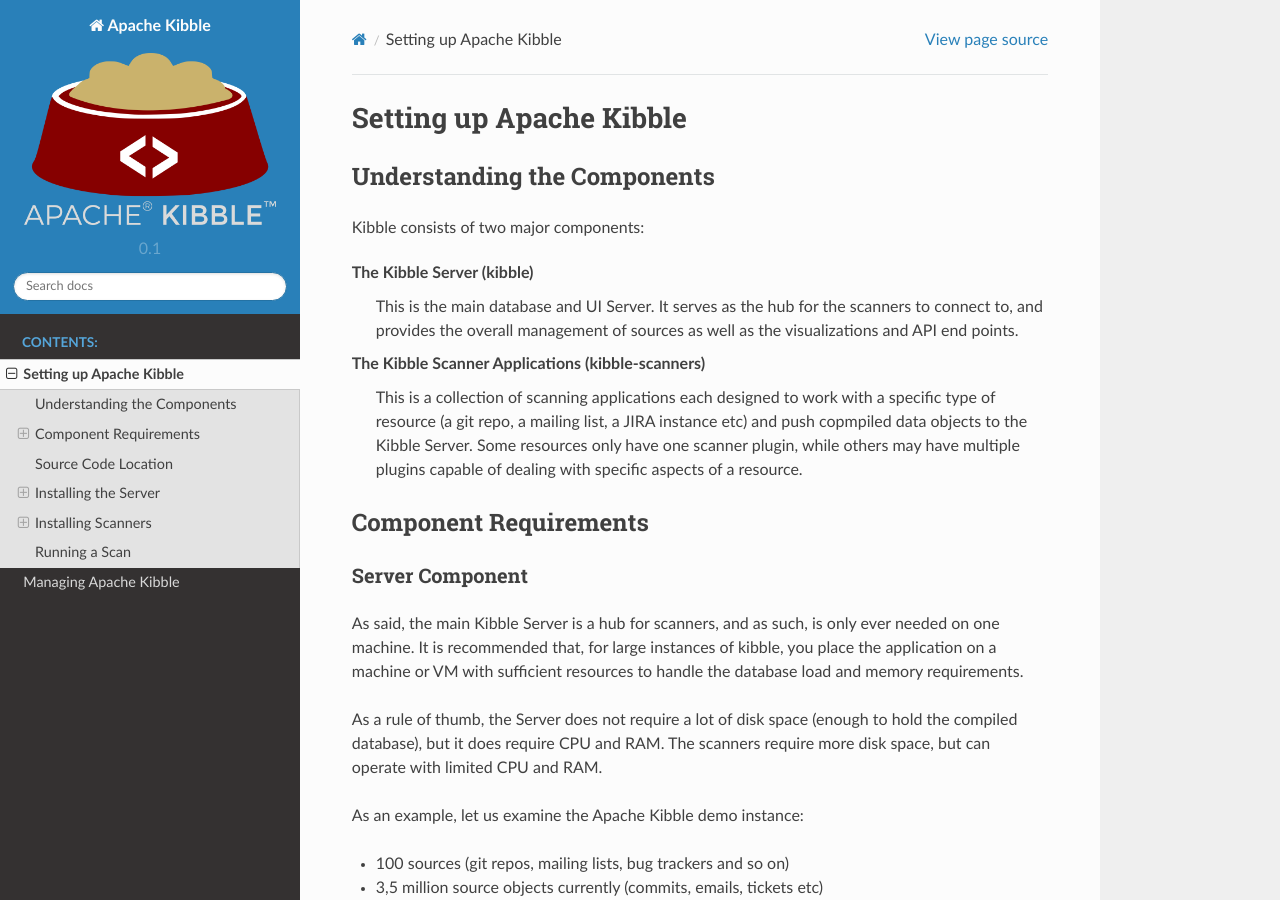
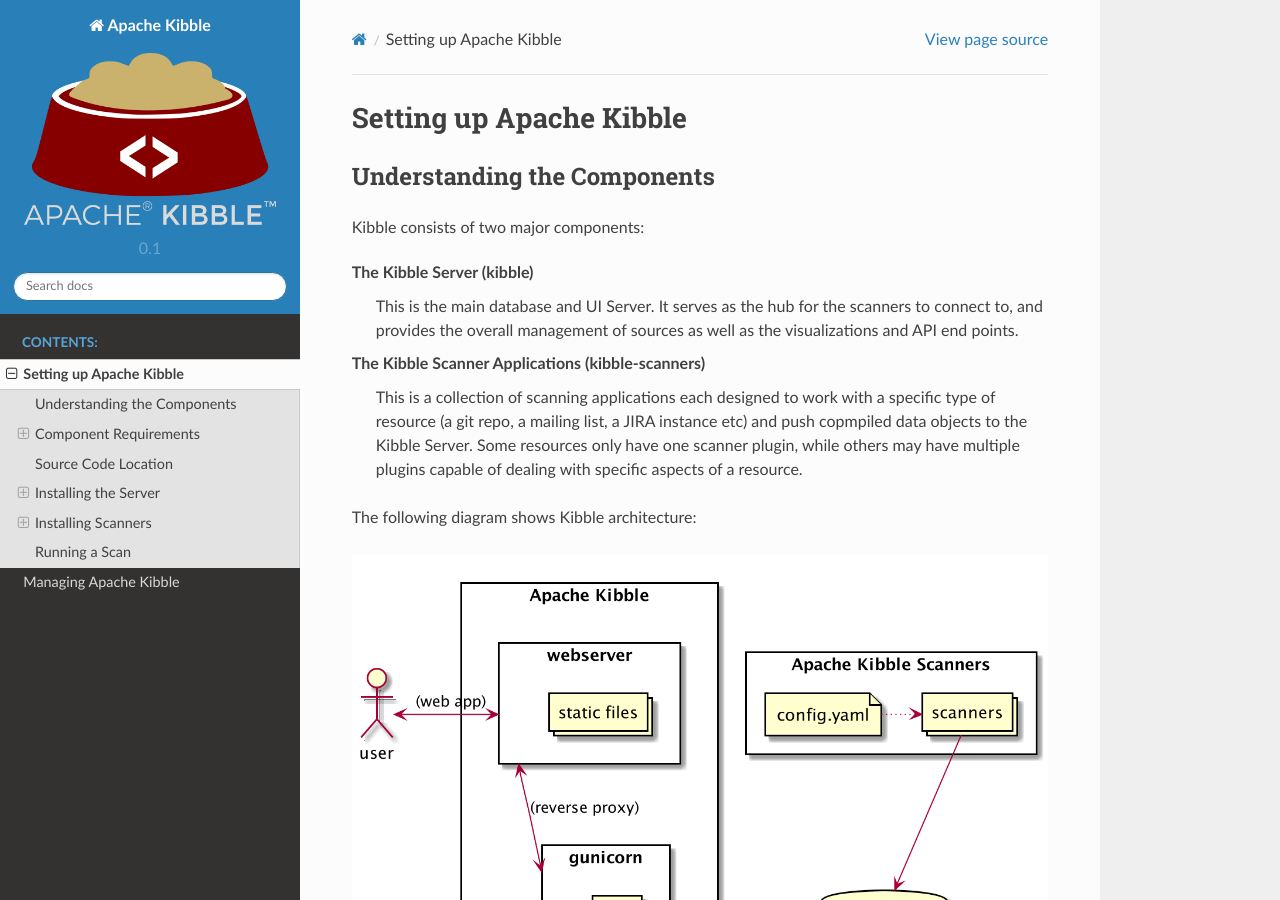
Before and after one commit to apache/kibble-1, a Sphinx documentation site: the page built from docs/source/setup.rst, in a window 1280 px wide and 900 px high. Built offline with Sphinx 7.4.7 and the Read the Docs theme 2.0.0, drawn with Linux system fonts in a browser that asks for light colours; formulas are drawn with MathJax 3.

Commit message:
Add Kibble architecture diagram (#56)

```diff
--- a/docs/source/setup.rst
+++ b/docs/source/setup.rst
@@ -24,6 +24,10 @@
    Some resources only have one scanner plugin, while others may have
    multiple plugins capable of dealing with specific aspects of a
    resource.
+
+The following diagram shows Kibble architecture:
+
+.. figure:: _static/images/kibble-architecture.png
 
 **********************
 Component Requirements
```
Also changed, not shown: docs/source/_static/images/kibble-architecture.png (added), 1 other file.
